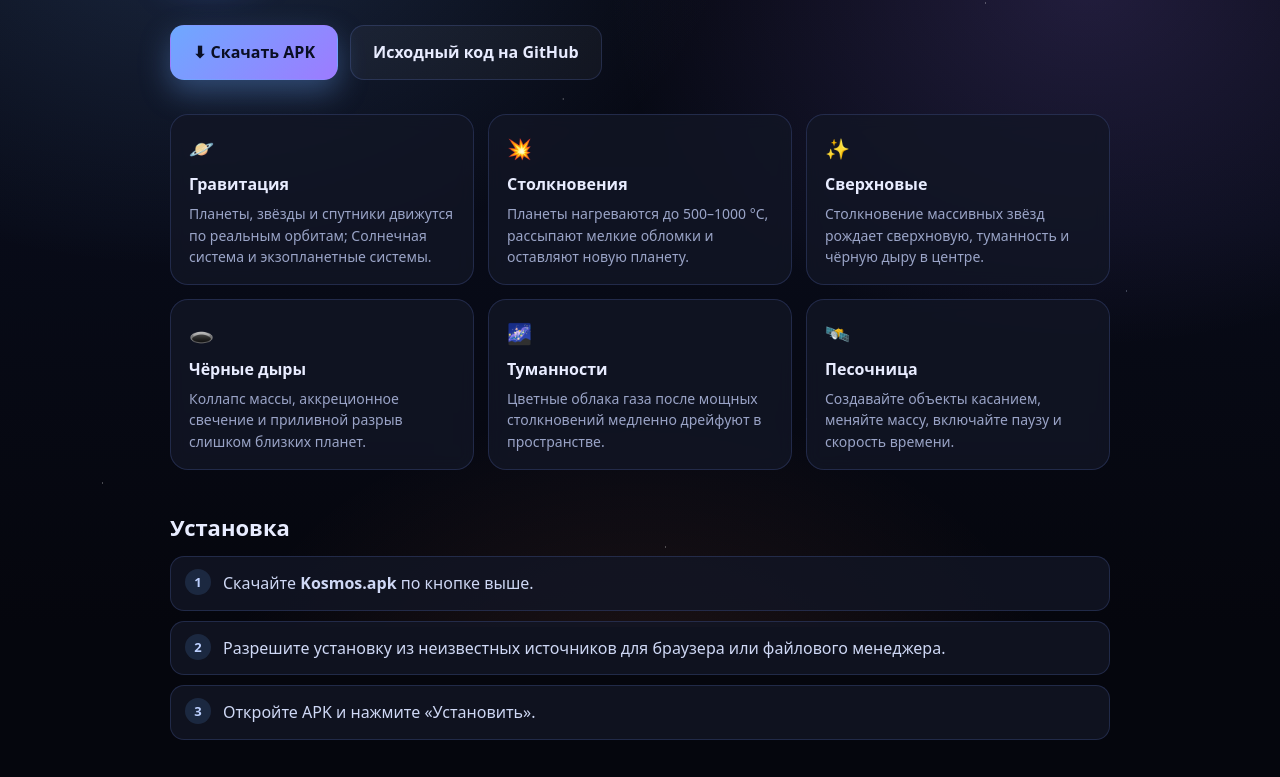
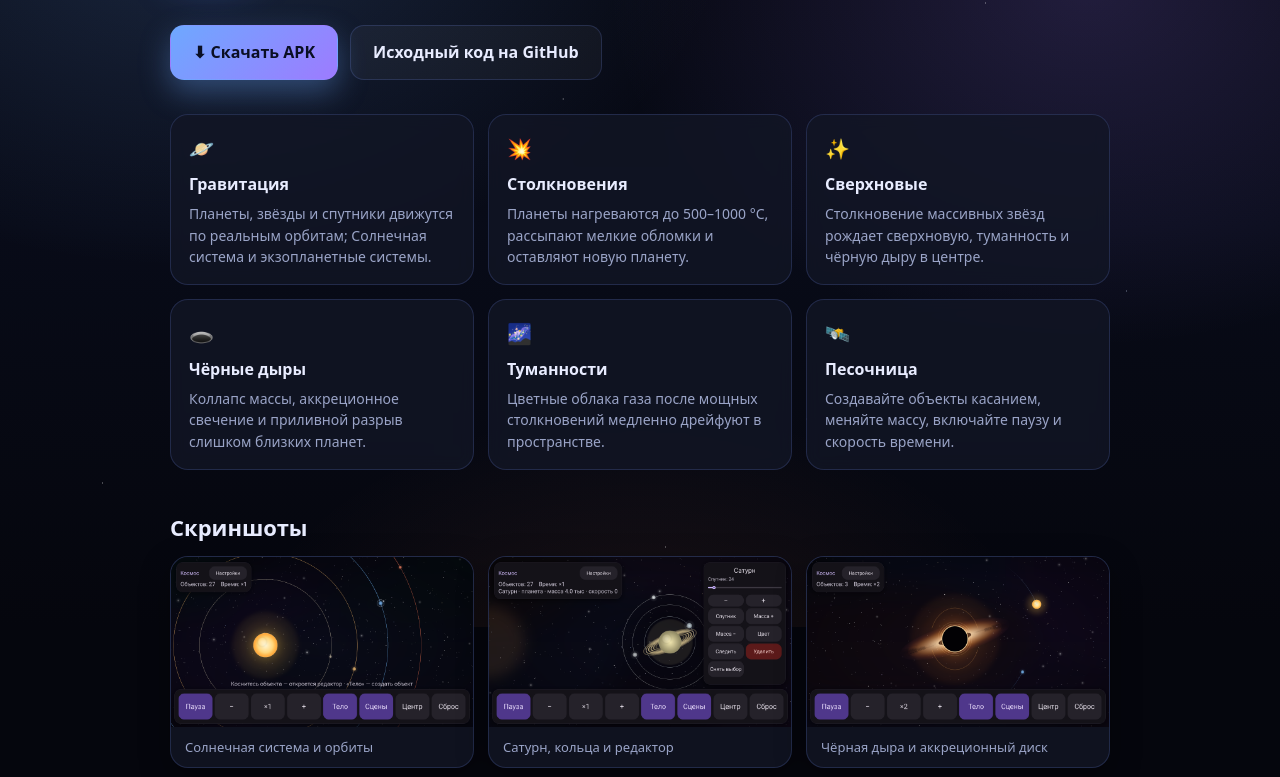
Before and after one commit to yusibovismail803-glitch/Kosmos, a plain HTML site: page docs/index.html in a window 1280 px wide. Shown: the part 173-950 px from the top of the page. Drawn offline with Linux system fonts and the light colour scheme.

Commit message:
Add app screenshots to landing page

```diff
--- a/docs/index.html
+++ b/docs/index.html
@@ -69,6 +69,10 @@
   a{color:#9dc0ff}
   .chips{display:flex;gap:8px;flex-wrap:wrap;margin-top:12px}
   .chip{font-size:12px;color:#b9c7ee;border:1px solid var(--line);border-radius:999px;padding:4px 10px;background:rgba(255,255,255,.03)}
+  .shots{display:grid;grid-template-columns:repeat(auto-fit,minmax(260px,1fr));gap:14px}
+  .shot{display:block;background:var(--panel);border:1px solid var(--line);border-radius:18px;overflow:hidden;text-decoration:none;box-shadow:0 10px 30px rgba(0,0,0,.35)}
+  .shot img{display:block;width:100%;height:auto}
+  .shot span{display:block;padding:10px 14px;color:var(--muted);font-size:13px}
   @media (max-width:520px){ .wrap{padding-top:26px} .logo{width:64px;height:64px} }
 </style>
 </head>
@@ -96,6 +100,15 @@
     <div class="card"><span class="icon">🌌</span><h3>Туманности</h3><p>Цветные облака газа после мощных столкновений медленно дрейфуют в пространстве.</p></div>
     <div class="card"><span class="icon">🛰️</span><h3>Песочница</h3><p>Создавайте объекты касанием, меняйте массу, включайте паузу и скорость времени.</p></div>
   </div>
+
+  <section>
+    <h2>Скриншоты</h2>
+    <div class="shots">
+      <a class="shot" href="screenshots/01_solar_system.png" target="_blank" rel="noopener"><img src="screenshots/01_solar_system.png" alt="Солнечная система и орбиты планет" loading="lazy"><span>Солнечная система и орбиты</span></a>
+      <a class="shot" href="screenshots/02_saturn_editor.png" target="_blank" rel="noopener"><img src="screenshots/02_saturn_editor.png" alt="Сатурн, кольца и редактор объекта" loading="lazy"><span>Сатурн, кольца и редактор</span></a>
+      <a class="shot" href="screenshots/03_black_hole.png" target="_blank" rel="noopener"><img src="screenshots/03_black_hole.png" alt="Чёрная дыра с аккреционным диском" loading="lazy"><span>Чёрная дыра и аккреционный диск</span></a>
+    </div>
+  </section>
 
   <section>
     <h2>Установка</h2>
```
Also changed, not shown: docs/screenshots/01_solar_system.png (added), docs/screenshots/02_saturn_editor.png (added), docs/screenshots/03_black_hole.png (added).
